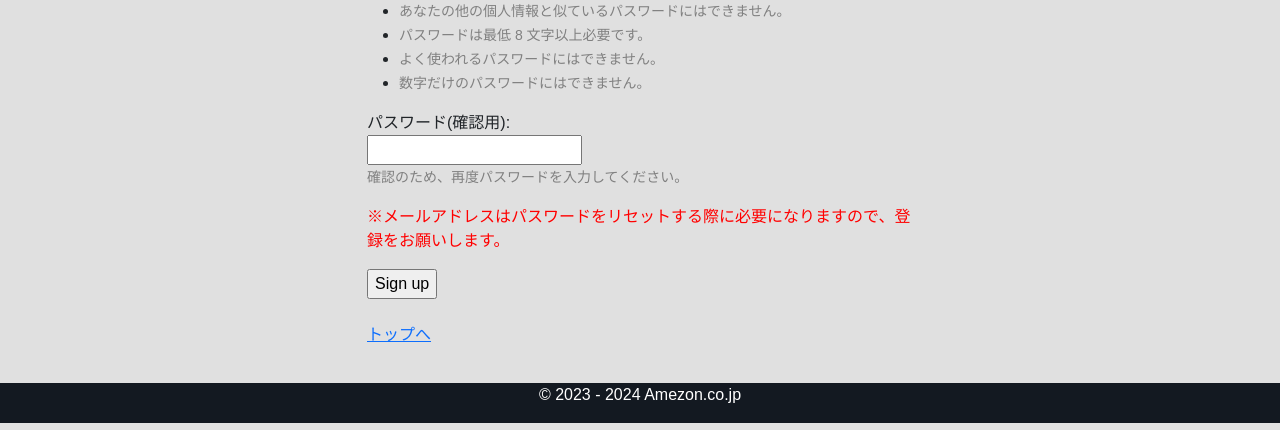
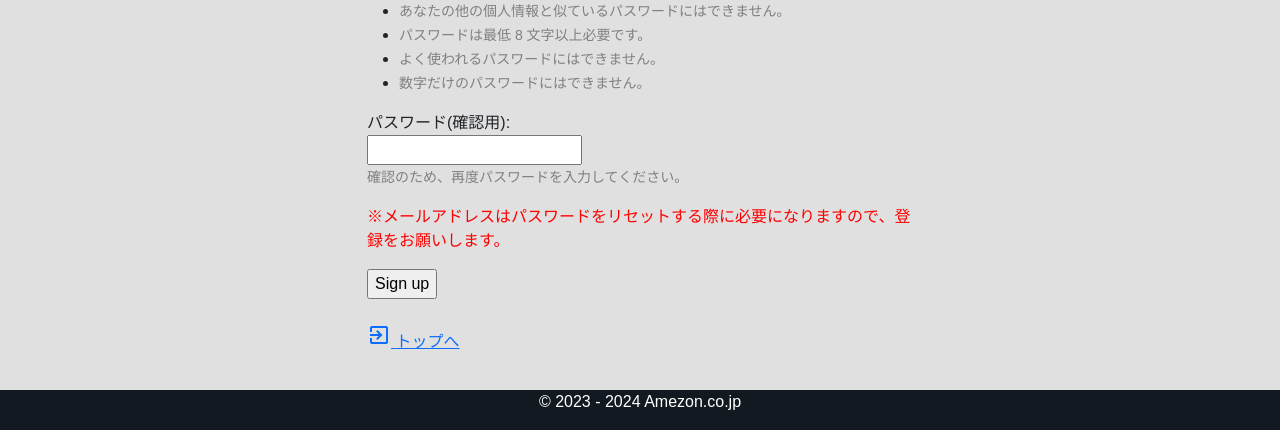
Before and after one commit to shomaozasa/NenkanSeisaku, a Django app: page /signup/ in a window 1280 px wide. Shown: the part 841-1271 px from the top of the page. Run offline with Django 4.2, Linux system fonts and the light colour scheme.

Commit message:
Update signup.html

```diff
--- a/accounts/templates/signup.html
+++ b/accounts/templates/signup.html
@@ -38,6 +38,9 @@
         <br>
         <p>
           <a href="{% url 'amazon:index' %}">
+            <span class="material-symbols-outlined">
+              exit_to_app
+            </span>
             <span id="back">トップへ</span>
           </a>
         </p>
```
